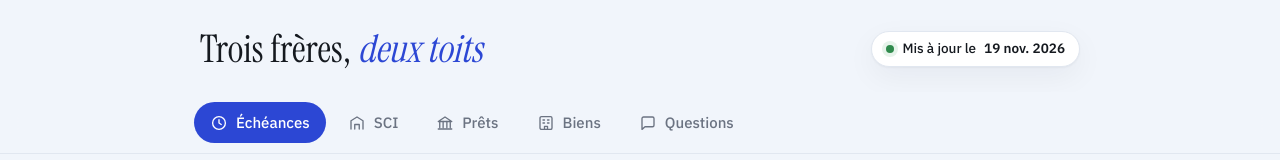
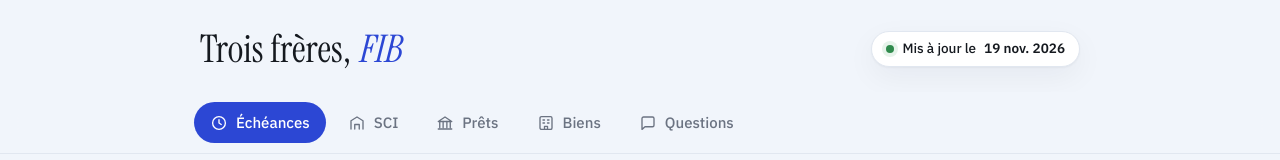
Before and after one commit to fethi-tayar/FIB, a plain HTML site: page index.html in a window 1280 px wide. Shown: the top 160 px of the page. Drawn offline with Linux system fonts and the light colour scheme.

Commit message:
Titre : Trois frères, FIB
Co-Authored-By: Claude Opus 5.5 <noreply@anthropic.com>
Claude-Session: https://claude.ai/code/session_01MgYDL29XeuU61w47nDPmWB

```diff
--- a/index.html
+++ b/index.html
@@ -3,7 +3,7 @@
 <head>
 <meta charset="utf-8">
 <meta name="viewport" content="width=device-width, initial-scale=1, viewport-fit=cover">
-<title>Trois frères, deux toits</title>
+<title>Trois frères, FIB</title>
 <link rel="preconnect" href="https://fonts.googleapis.com">
 <link rel="preconnect" href="https://fonts.gstatic.com" crossorigin>
 <link href="https://fonts.googleapis.com/css2?family=Instrument+Serif&family=IBM+Plex+Sans:wght@400;500;600&family=IBM+Plex+Mono:wght@500&display=swap" rel="stylesheet">
@@ -327,7 +327,7 @@ footer{max-width:920px;margin:0 auto;padding:0 20px 34px;color:var(--muted);font
 
 <header class="top">
   <div class="brand">
-    <h1>Trois frères, <i>deux toits</i></h1>
+    <h1>Trois frères, <i>FIB</i></h1>
   </div>
   <div class="upd"><i></i>Mis à jour le <b>19 nov. 2026</b></div>
 </header>
```
